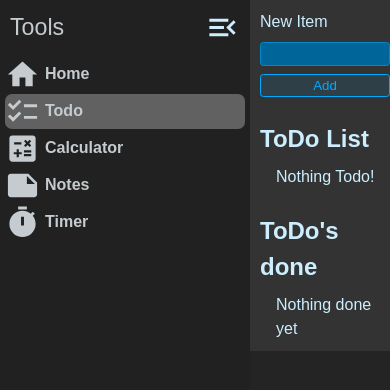
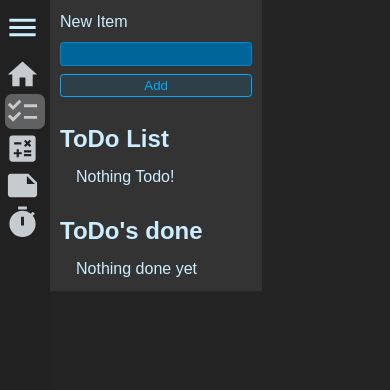
Before and after one commit to rerlache/react-tools, a React (Vite) app: page /todo in a window 390 px wide. Shown: the top 390 px of the page. Built offline with nearby package versions, Linux system fonts and the light colour scheme.

Commit message:
refined sidebar

```diff
--- a/index.html
+++ b/index.html
@@ -3,6 +3,7 @@
   <head>
     <meta charset="UTF-8" />
     <meta name="viewport" content="width=device-width, initial-scale=1.0" />
+    <link rel="icon" type="image/png" href="./src/assets/logo.png" />
     <title>React Tools Collection</title>
   </head>
   <body>
--- a/src/App.jsx
+++ b/src/App.jsx
@@ -3,12 +3,18 @@ import { BrowserRouter as Router, Route, Link, Routes } from "react-router-dom";
 import Sidebar from "./components/Sidebar";
 import Todo from "./features/todo/Todo";
 
+function checkWindow() {
+  const temp = window
+  console.log(temp)
+}
+
 function App() {
   const [isSidebarOpen,  setIsSidebarOpen] = useState(false)
+    const sidebarExpanded = window.innerHeight < window.innerWidth
   return (
     <>
       <Router>
-        <Sidebar isOpen={(menuOpen) => {setIsSidebarOpen(menuOpen)}} />
+        <Sidebar expanded={sidebarExpanded} isOpen={(menuOpen) => {setIsSidebarOpen(menuOpen)}} />
         <div className={`content-container ${isSidebarOpen ? 'expanded' : 'collapsed'}`}>
           <Routes>
             <Route exact path={"/"} element='"Hello world!' />
--- a/src/components/Sidebar.jsx
+++ b/src/components/Sidebar.jsx
@@ -6,11 +6,21 @@ import MenuIcon from "@mui/icons-material/Menu";
 import "../styles/sidebar.css";
 
 export default function Sidebar(props) {
-  const [menuOpen, setMenuOpen] = useState(true);
+  const [menuOpen, setMenuOpen] = useState(props.expanded);
 
   useEffect(() => {
     props.isOpen(menuOpen);
   }, [menuOpen]);
+
+  useEffect(() => {
+    const updateWindowDimensions = () => {
+      const isLandscape = window.innerWidth > window.innerHeight;
+        setMenuOpen(isLandscape)
+    }
+    window.addEventListener("resize", updateWindowDimensions)
+
+    return () => window.removeEventListener('resize', updateWindowDimensions)
+    }, [])
 
   function handleSidebarToggle() {
     setMenuOpen(!menuOpen);
@@ -24,11 +34,7 @@ export default function Sidebar(props) {
             className={`toggle-menu-btn`}
             onClick={() => handleSidebarToggle()}
           >
-            {menuOpen ? (
-              <MenuOpenIcon fontSize="large" />
-            ) : (
-              <MenuIcon fontSize="large" />
-            )}
+            {menuOpen ? ( <MenuOpenIcon fontSize="large" /> ) : ( <MenuIcon fontSize="large" /> )}
           </div>
         </div>
         <div className="menu-container">
--- a/src/features/todo/style.css
+++ b/src/features/todo/style.css
@@ -159,6 +159,6 @@ body {
 }
 
 .listitem button.btn.btn-info{
-  flot:right;
+  float:right;
   margin-left: auto;
 }
--- a/src/index.css
+++ b/src/index.css
@@ -13,6 +13,7 @@
 
   display:flex;
   color-scheme: light dark;
+  color: rgba(255, 255, 255, 0.87);
   background-color: #242424;
 
   font-synthesis: none;
--- a/src/main.jsx
+++ b/src/main.jsx
@@ -2,7 +2,6 @@ import React from "react";
 import ReactDOM from "react-dom/client";
 import App from "./App";
 import "./index.css";
-import Sidebar from "./components/Sidebar";
 
 ReactDOM.createRoot(document.getElementById("root")).render(
   <React.StrictMode>
```
Also changed, not shown: src/assets/logo.png (added).
